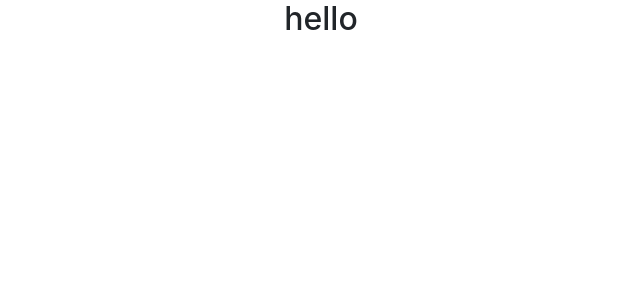
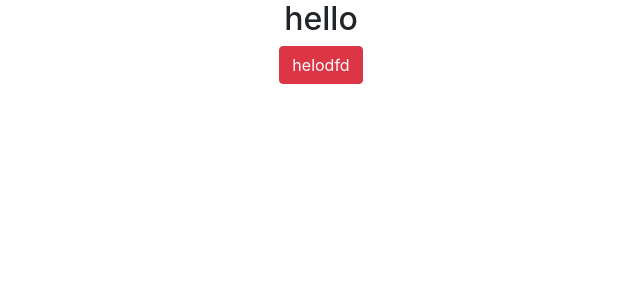
Before and after one commit to hamza887/mynewproject, a React (Create React App) app in the folder allinone/: page / in a window 1280 px wide. Shown: the top 300 px of the page, without its empty margins (319-959 px from the left). Built offline with nearby package versions, Linux system fonts and the light colour scheme.

Commit message:
testing bootstrap with navabar

```diff
--- a/allinone/src/App.js
+++ b/allinone/src/App.js
@@ -1,4 +1,3 @@
-
 import './App.css';
 import Navbar from './components/Navbar/Navbar';
 
--- a/allinone/src/components/Navbar/Navbar.js
+++ b/allinone/src/components/Navbar/Navbar.js
@@ -1,5 +1,8 @@
 export default function Navbar(){
     return (
+        <>
         <h2>hello</h2>
+        <button className='btn btn-danger' >helodfd</button>
+        </>
     )
 }
```
